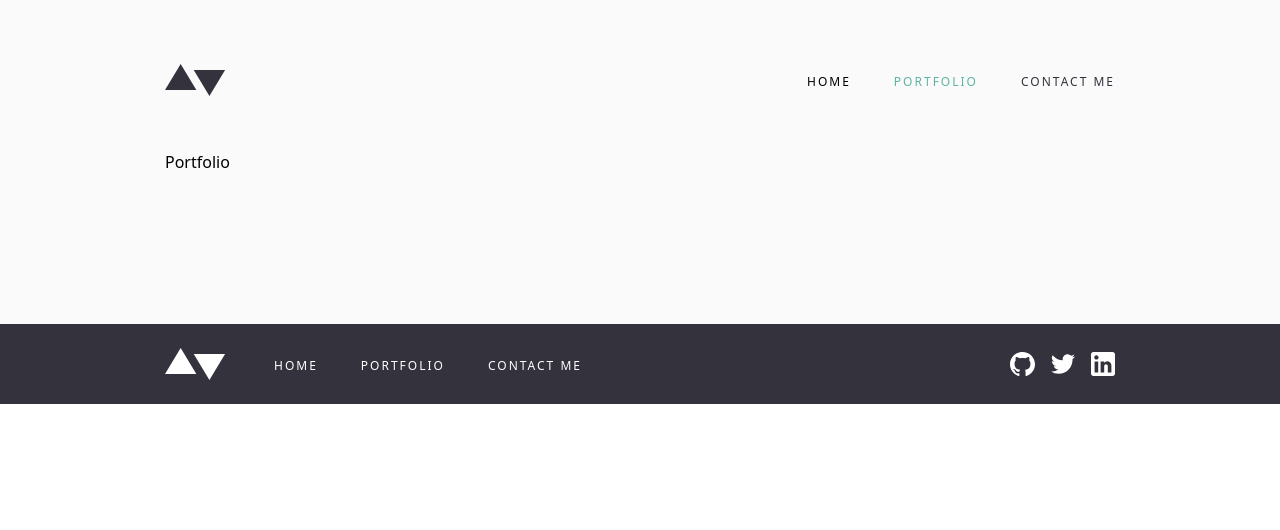
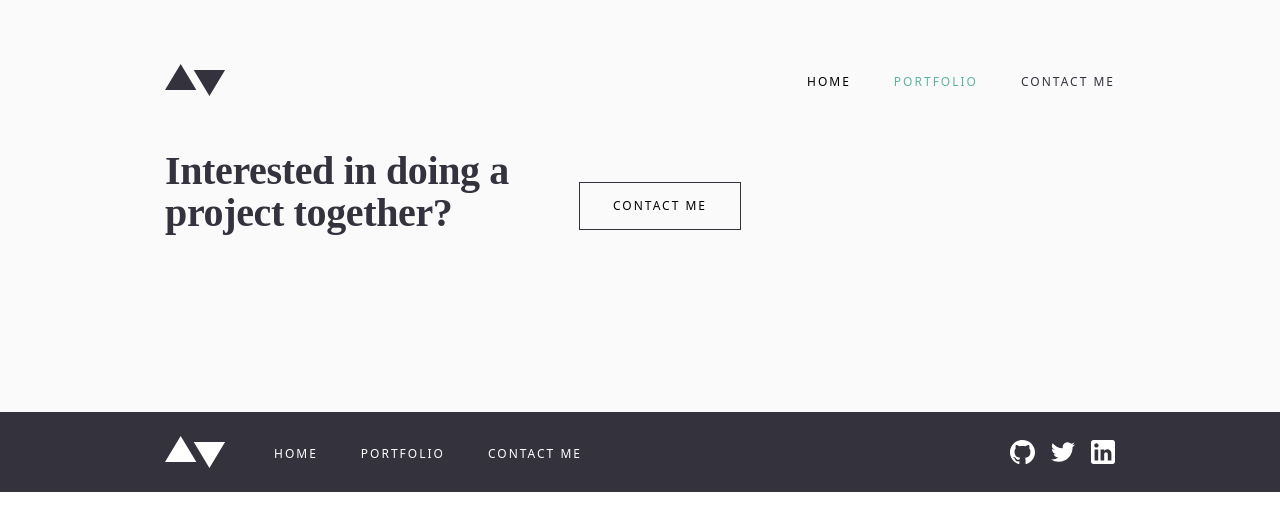
Before and after one commit to stephjoseph/portfolio-website, a React (Vite) app: page /portfolio in a window 1280 px wide. Shown: the top 530 px of the page. Built offline with nearby package versions, Linux system fonts and the light colour scheme; a web font is replaced by a local one.

Commit message:
Update Portfolio.jsx

```diff
--- a/src/Portfolio.jsx
+++ b/src/Portfolio.jsx
@@ -1,5 +1,13 @@
+import Header from "./components/portfolio/Header";
+import Main from "./components/portfolio/Main";
+
 const Portfolio = () => {
-  return <div>Portfolio</div>;
+  return (
+    <div id="portfolio">
+      <Header />
+      <Main />
+    </div>
+  );
 };
 
 export default Portfolio;
```
